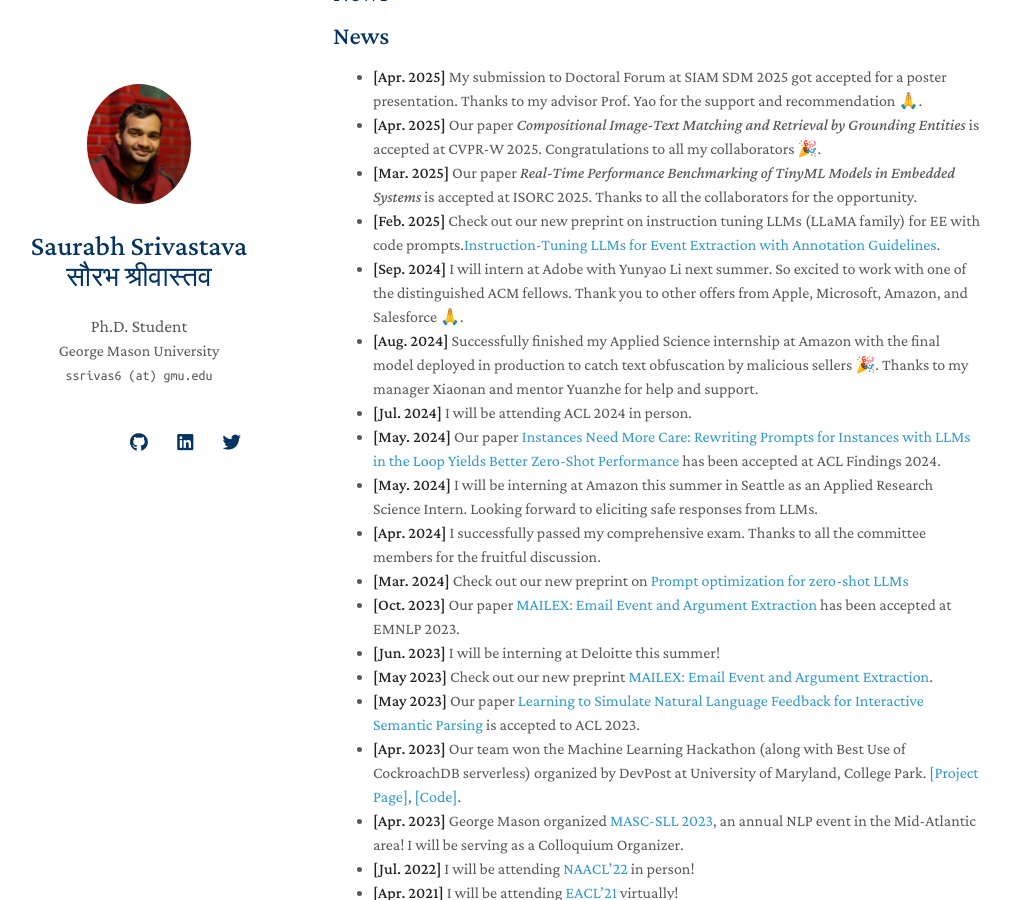
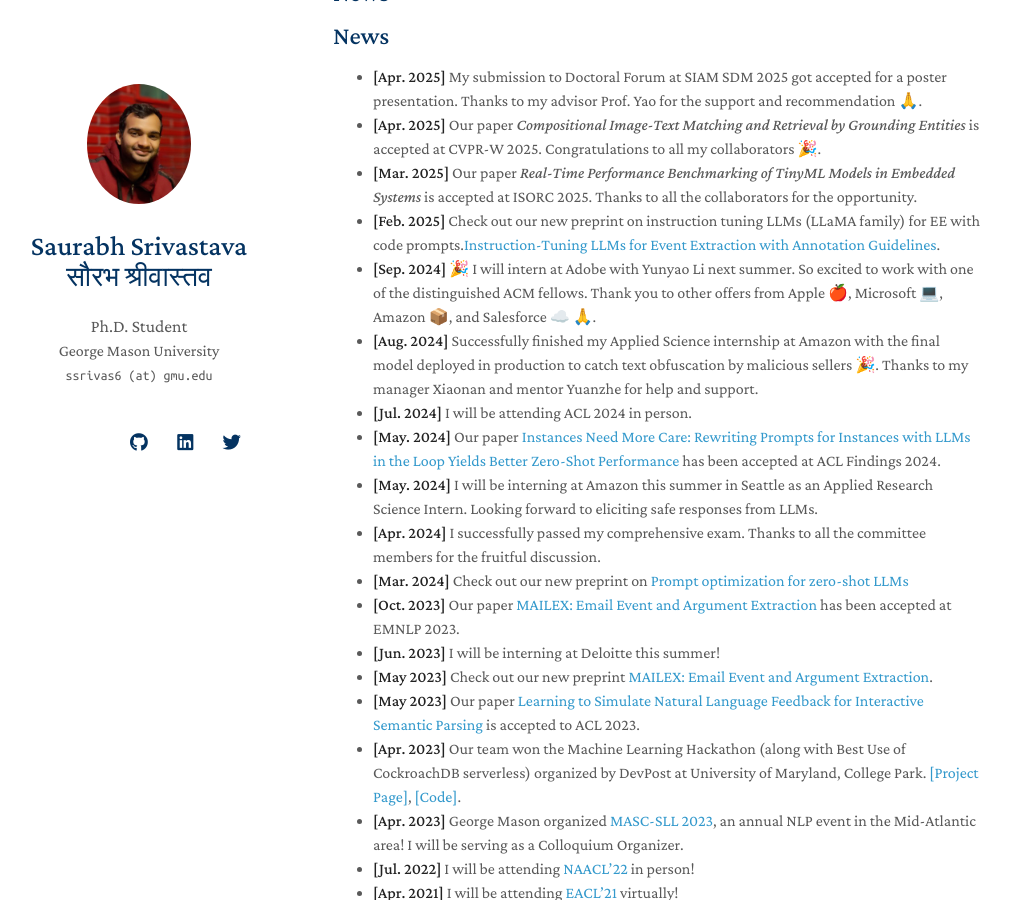
Before and after one commit to salokr/salokr.github.io, a Jekyll site: the page built from index.md, in a window 1280 px wide and 900 px high, scrolled down 724 px. Shown: the whole window, without its empty margins (137-1148 px from the left). Built offline with Jekyll 4.4.1, drawn with Linux system fonts in a browser that asks for light colours; nearby versions of some CDN libraries; a style sheet for code colours, icons or effects is not loaded; our own code applies the rules of GitHub Pages for plain Markdown files.

```diff
--- a/index.md
+++ b/index.md
@@ -27,7 +27,7 @@ In my free time, I make music for violin and piano. I enjoy the outdoors, partic
 - **[Apr. 2025]** Our paper *Compositional Image-Text Matching and Retrieval by Grounding Entities* is accepted at CVPR-W 2025. Congratulations to all my collaborators 🎉.
 - **[Mar. 2025]** Our paper *Real-Time Performance Benchmarking of TinyML Models in Embedded Systems* is accepted at ISORC 2025. Thanks to all the collaborators for the opportunity.
 - **[Feb. 2025]** Check out our new preprint on instruction tuning LLMs (LLaMA family) for EE with code prompts.[Instruction-Tuning LLMs for Event Extraction with Annotation Guidelines](https://arxiv.org/abs/2502.16377).
-- **[Sep. 2024]** I will intern at Adobe with Yunyao Li next summer. So excited to work with one of the distinguished ACM fellows. Thank you to other offers from Apple, Microsoft, Amazon, and Salesforce 🙏.
+- **[Sep. 2024]** 🎉 I will intern at Adobe with Yunyao Li next summer. So excited to work with one of the distinguished ACM fellows. Thank you to other offers from Apple 🍎, Microsoft 💻, Amazon 📦, and Salesforce ☁️ 🙏.
 - **[Aug. 2024]** Successfully finished my Applied Science internship at Amazon with the final model deployed in production to catch text obfuscation by malicious sellers 🎉. Thanks to my manager Xiaonan and mentor Yuanzhe for help and support.
 - **[Jul. 2024]** I will be attending ACL 2024 in person.
 - **[May. 2024]** Our paper [Instances Need More Care: Rewriting Prompts for Instances with LLMs in the Loop Yields Better Zero-Shot Performance
```
